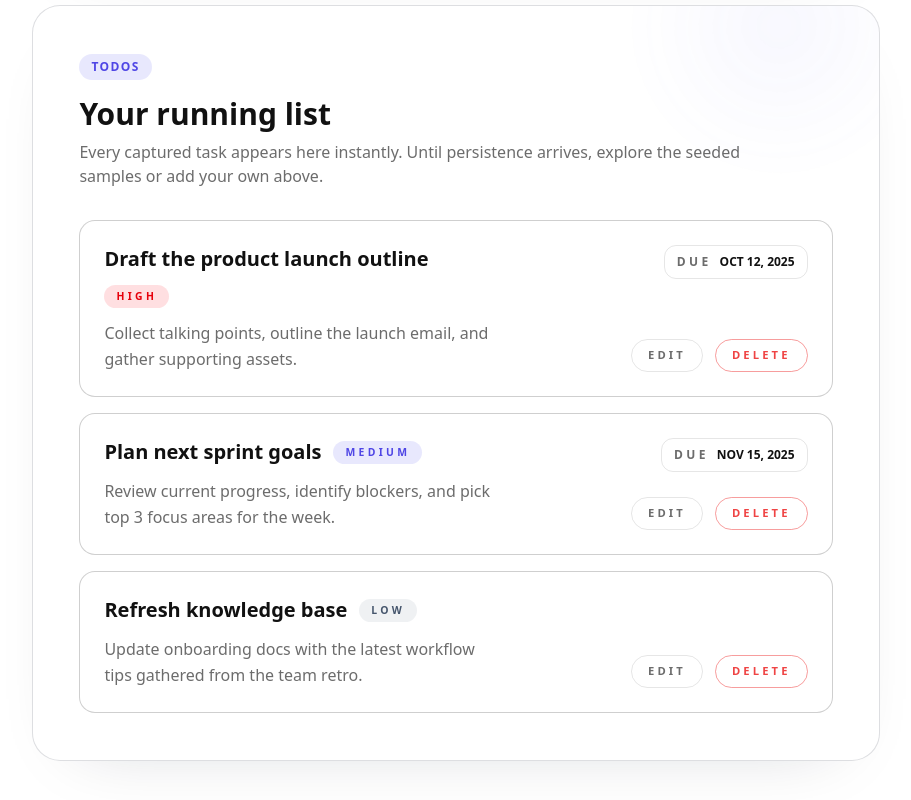
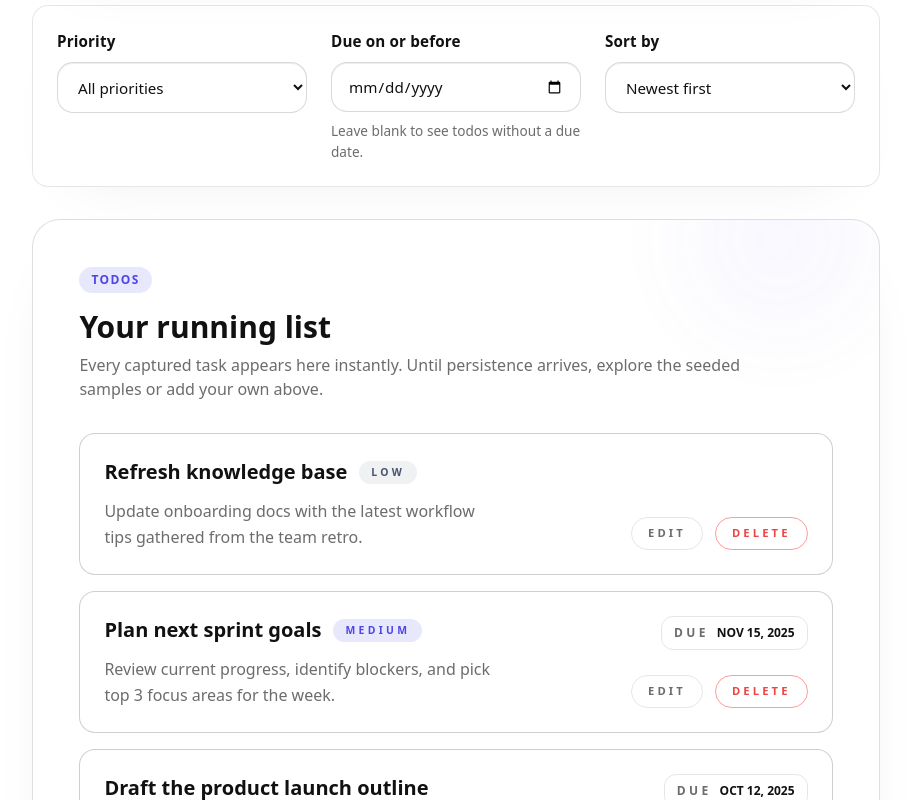
Before and after one commit to olehsubo/todo-revamped, a Next.js app: page / in a window 1280 px wide. Shown: the part 1100-1900 px from the top of the page, without its empty margins (184-1095 px from the left). Built offline with nearby package versions, Linux system fonts and the light colour scheme.

Commit message:
feat: sorting and filtering

```diff
--- a/components/todo-dashboard.tsx
+++ b/components/todo-dashboard.tsx
@@ -1,6 +1,13 @@
 'use client';
 
-import { useCallback, useEffect, useRef, useState } from 'react';
+import {
+  type ChangeEvent,
+  useCallback,
+  useEffect,
+  useMemo,
+  useRef,
+  useState
+} from 'react';
 
 import { Form } from '@/components/form';
 import { TodoList, seededTodos, type TodoItem } from '@/components/todo-list';
@@ -8,6 +15,28 @@ import { TodoList, seededTodos, type TodoItem } from '@/components/todo-list';
 type NewTodoInput = Omit<TodoItem, 'id'>;
 
 const STORAGE_KEY = 'todo-revamped::todos';
+
+const priorityFilterOptions = [
+  { value: 'all', label: 'All priorities' },
+  { value: 'high', label: 'High' },
+  { value: 'medium', label: 'Medium' },
+  { value: 'low', label: 'Low' }
+] as const;
+
+type PriorityFilter = (typeof priorityFilterOptions)[number]['value'];
+
+const sortOptions = [
+  { value: 'created-desc', label: 'Newest first' },
+  { value: 'created-asc', label: 'Oldest first' },
+  { value: 'priority-desc', label: 'Priority high → low' },
+  { value: 'priority-asc', label: 'Priority low → high' },
+  { value: 'title-asc', label: 'Title A → Z' },
+  { value: 'title-desc', label: 'Title Z → A' },
+  { value: 'due-asc', label: 'Due soonest' },
+  { value: 'due-desc', label: 'Due latest' }
+] as const;
+
+type SortOption = (typeof sortOptions)[number]['value'];
 
 function isStoredTodo(value: unknown): value is TodoItem {
   if (typeof value !== 'object' || value === null) {
@@ -42,9 +71,97 @@ function parseStoredTodos(value: string | null): TodoItem[] | null {
   }
 }
 
+function parseCalendarDate(value: string | undefined): Date | null {
+  if (!value) {
+    return null;
+  }
+
+  const [year, month, day] = value.split('-').map(Number);
+  if (
+    Number.isNaN(year) ||
+    Number.isNaN(month) ||
+    Number.isNaN(day)
+  ) {
+    return null;
+  }
+
+  const parsed = new Date(year, month - 1, day);
+  parsed.setHours(0, 0, 0, 0);
+  return parsed;
+}
+
+function comparePriority(a: TodoItem['priority'], b: TodoItem['priority']) {
+  const priorityWeight: Record<TodoItem['priority'], number> = {
+    high: 3,
+    medium: 2,
+    low: 1
+  };
+  return priorityWeight[a] - priorityWeight[b];
+}
+
+function compareDate(aDate: string | undefined, bDate: string | undefined) {
+  const a = parseCalendarDate(aDate);
+  const b = parseCalendarDate(bDate);
+
+  if (!a && !b) {
+    return 0;
+  }
+  if (!a) {
+    return 1;
+  }
+  if (!b) {
+    return -1;
+  }
+
+  return a.getTime() - b.getTime();
+}
+
+function createSorter(sort: SortOption) {
+  switch (sort) {
+    case 'created-asc':
+      return (
+        _a: TodoItem,
+        _b: TodoItem,
+        aIndex: number,
+        bIndex: number
+      ) => aIndex - bIndex;
+    case 'created-desc':
+      return (
+        _a: TodoItem,
+        _b: TodoItem,
+        aIndex: number,
+        bIndex: number
+      ) => bIndex - aIndex;
+    case 'priority-asc':
+      return (a: TodoItem, b: TodoItem) => comparePriority(a.priority, b.priority);
+    case 'priority-desc':
+      return (a: TodoItem, b: TodoItem) => comparePriority(b.priority, a.priority);
+    case 'title-asc':
+      return (a: TodoItem, b: TodoItem) =>
+        a.title.localeCompare(b.title, undefined, { sensitivity: 'base' });
+    case 'title-desc':
+      return (a: TodoItem, b: TodoItem) =>
+        b.title.localeCompare(a.title, undefined, { sensitivity: 'base' });
+    case 'due-asc':
+      return (a: TodoItem, b: TodoItem) => compareDate(a.dueDate, b.dueDate);
+    case 'due-desc':
+      return (a: TodoItem, b: TodoItem) => compareDate(b.dueDate, a.dueDate);
+    default:
+      return (
+        _a: TodoItem,
+        _b: TodoItem,
+        aIndex: number,
+        bIndex: number
+      ) => bIndex - aIndex;
+  }
+}
+
 export function TodoDashboard() {
   const [todos, setTodos] = useState<TodoItem[]>(seededTodos);
   const isRestoringRef = useRef(true);
+  const [priorityFilter, setPriorityFilter] = useState<PriorityFilter>('all');
+  const [dueBeforeFilter, setDueBeforeFilter] = useState('');
+  const [sortOrder, setSortOrder] = useState<SortOption>('created-desc');
 
   const handleCreate = useCallback((todo: NewTodoInput) => {
     const nextTodo: TodoItem = {
@@ -66,6 +183,72 @@ export function TodoDashboard() {
     setTodos((current) =>
       current.map((todo) => (todo.id === updated.id ? updated : todo))
     );
+  }, []);
+
+  const filteredTodos = useMemo(() => {
+    const filterDate = parseCalendarDate(dueBeforeFilter);
+
+    const filtered = todos.filter((todo) => {
+      const priorityMatch =
+        priorityFilter === 'all' || todo.priority === priorityFilter;
+
+      if (!priorityMatch) {
+        return false;
+      }
+
+      if (!filterDate) {
+        return true;
+      }
+
+      if (!todo.dueDate) {
+        return false;
+      }
+
+      const todoDate = parseCalendarDate(todo.dueDate);
+      if (!todoDate) {
+        return false;
+      }
+
+      return todoDate <= filterDate;
+    });
+
+    const withCreationIndex = filtered.map((todo, index) => ({
+      todo,
+      index
+    }));
+
+    const comparer = createSorter(sortOrder);
+
+    return withCreationIndex
+      .sort((a, b) => comparer(a.todo, b.todo, a.index, b.index))
+      .map((entry) => entry.todo);
+  }, [todos, priorityFilter, dueBeforeFilter, sortOrder]);
+
+  const hasActiveFilters =
+    priorityFilter !== 'all' || dueBeforeFilter.trim() !== '' || sortOrder !== 'created-desc';
+
+  const handlePriorityFilterChange = useCallback(
+    (event: ChangeEvent<HTMLSelectElement>) => {
+      setPriorityFilter(event.target.value as PriorityFilter);
+    },
+    []
+  );
+
+  const handleDueBeforeChange = useCallback(
+    (event: ChangeEvent<HTMLInputElement>) => {
+      setDueBeforeFilter(event.target.value);
+    },
+    []
+  );
+
+  const handleClearFilters = useCallback(() => {
+    setPriorityFilter('all');
+    setDueBeforeFilter('');
+    setSortOrder('created-desc');
+  }, []);
+
+  const handleSortChange = useCallback((event: ChangeEvent<HTMLSelectElement>) => {
+    setSortOrder(event.target.value as SortOption);
   }, []);
 
   useEffect(() => {
@@ -96,7 +279,78 @@ export function TodoDashboard() {
   return (
     <div className='flex flex-col gap-8'>
       <Form onCreate={handleCreate} />
-      <TodoList todos={todos} onDelete={handleDelete} onUpdate={handleUpdate} />
+      <div className='border-subtle rounded-2xl border bg-[var(--surface-panel)]/70 p-6 shadow-[0_26px_68px_-48px_var(--shadow-soft)]'>
+        <div className='flex flex-col gap-4 sm:flex-row sm:items-end sm:justify-between'>
+          <div className='form-layout sm:grid-cols-3'>
+            <div className='form-field'>
+              <label className='form-label' htmlFor='todo-filter-priority'>
+                Priority
+              </label>
+              <select
+                id='todo-filter-priority'
+                className='form-select'
+                value={priorityFilter}
+                onChange={handlePriorityFilterChange}
+              >
+                {priorityFilterOptions.map((option) => (
+                  <option key={option.value} value={option.value}>
+                    {option.label}
+                  </option>
+                ))}
+              </select>
+            </div>
+
+            <div className='form-field'>
+              <label className='form-label' htmlFor='todo-filter-due-before'>
+                Due on or before
+              </label>
+              <input
+                id='todo-filter-due-before'
+                className='form-input'
+                type='date'
+                value={dueBeforeFilter}
+                onChange={handleDueBeforeChange}
+              />
+              <p className='form-helper'>
+                Leave blank to see todos without a due date.
+              </p>
+            </div>
+
+            <div className='form-field'>
+              <label className='form-label' htmlFor='todo-sort-order'>
+                Sort by
+              </label>
+              <select
+                id='todo-sort-order'
+                className='form-select'
+                value={sortOrder}
+                onChange={handleSortChange}
+              >
+                {sortOptions.map((option) => (
+                  <option key={option.value} value={option.value}>
+                    {option.label}
+                  </option>
+                ))}
+              </select>
+            </div>
+          </div>
+
+          {hasActiveFilters ? (
+            <button
+              type='button'
+              className='action-button self-start sm:self-auto'
+              onClick={handleClearFilters}
+            >
+              Clear filters
+            </button>
+          ) : null}
+        </div>
+      </div>
+      <TodoList
+        todos={filteredTodos}
+        onDelete={handleDelete}
+        onUpdate={handleUpdate}
+      />
     </div>
   );
 }
```
